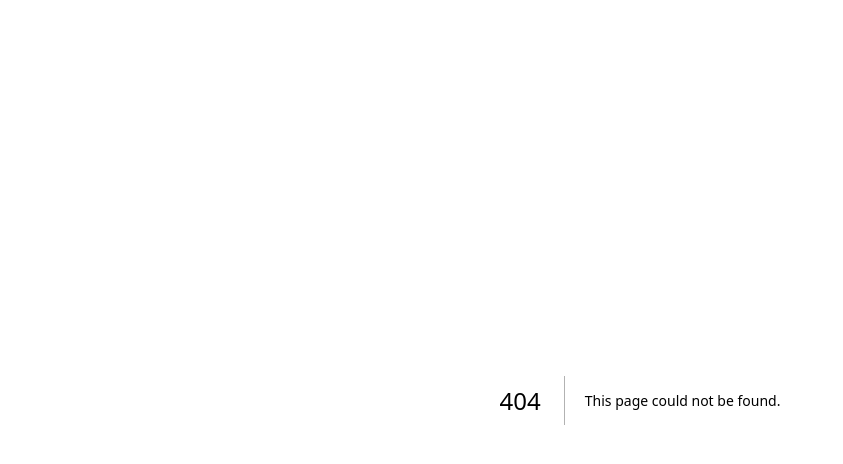
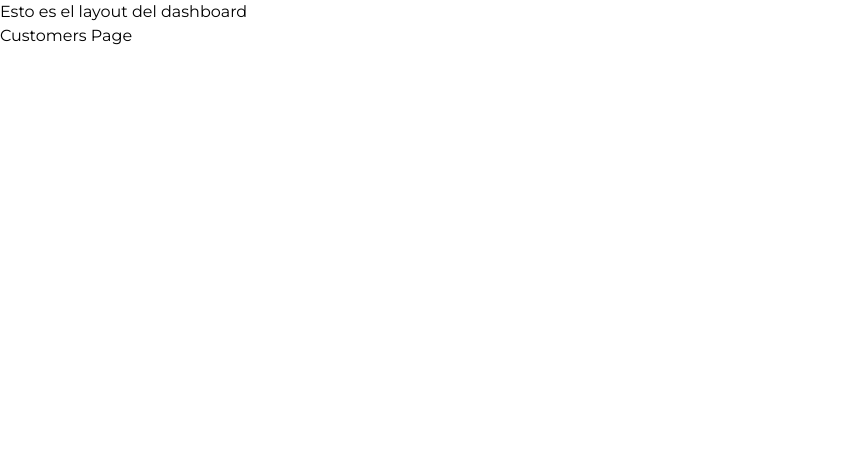
Before and after one commit to vitor-dilucca/nextjs-dashboard, a Next.js app: page /dashboard/customers in a window 1280 px wide. Before the commit this address had no page. Shown: the top 464 px of the page, without its empty margins (0-843 px from the left). Built offline with nearby package versions, Linux system fonts and the light colour scheme; a web font is replaced by a local one.

Commit message:
fazendo subroutes e layouts para todos os filhos da rota pai

```diff
--- /dev/null
+++ b/app/dashboard/customers/page.tsx
@@ -0,0 +1,3 @@
+export default function CustomersPage(){
+  return <p>Customers Page</p>
+}
--- /dev/null
+++ b/app/dashboard/invoices/page.tsx
@@ -0,0 +1,3 @@
+export default function InvoicesPage(){
+  return <p>Invoices Page</p>
+}
--- /dev/null
+++ b/app/dashboard/layout.tsx
@@ -0,0 +1,10 @@
+export default function Layout(
+  {children} : {children:React.ReactNode}
+  ){
+  return(
+    <section>
+      Esto es el layout del dashboard
+      {children}
+    </section>
+  )
+}
--- a/app/dashboard/page.tsx
+++ b/app/dashboard/page.tsx
@@ -1,3 +1,3 @@
-export default function Page(){
+export default function DashboardPage(){
   return <p>Dashboard Page</p>
 }
```
